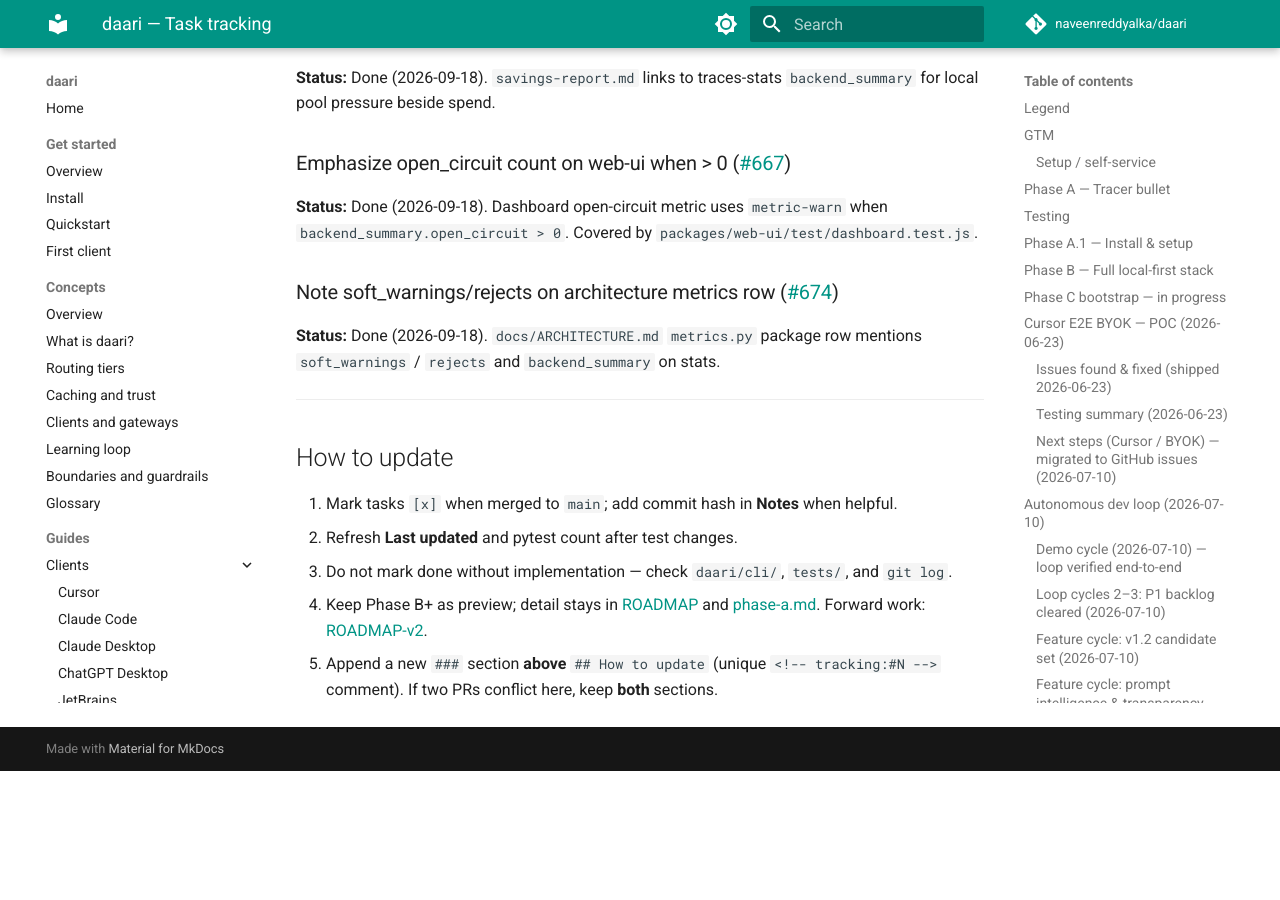
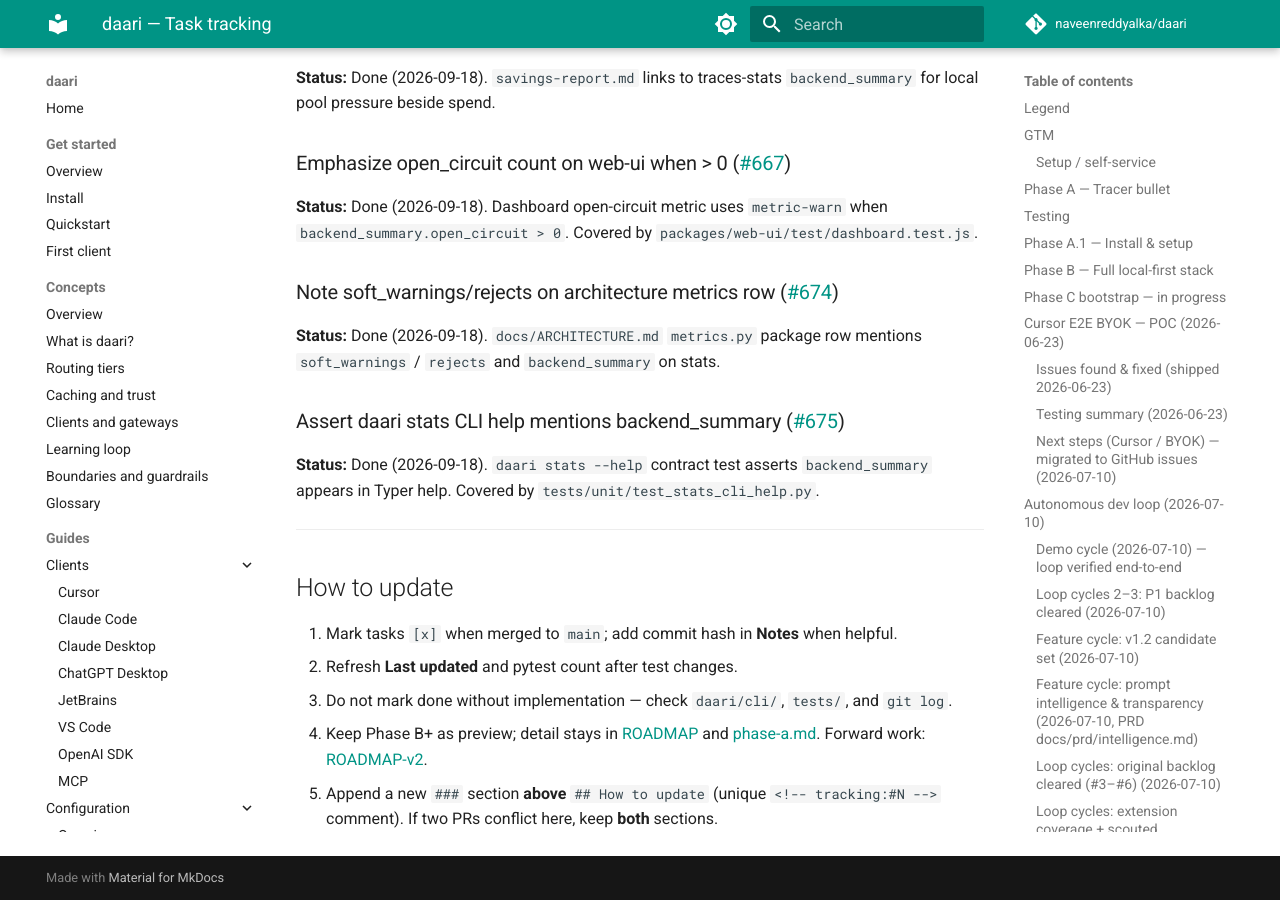
Before and after one commit to naveenreddyalka/daari, an MkDocs documentation site: the page built from docs/TRACKING.md, in a window 1280 px wide and 900 px high, scrolled down 75982 px. Built offline with MkDocs 1.6.1 and Material for MkDocs 9.7.7, drawn with Linux system fonts in a browser that asks for light colours; comment, search, counter and statistics services are not loaded; before the commit the page ends 76753 px from its top, so only the background shows below that.

Commit message:
test(cli): assert stats --help mentions backend_summary (#678)
Closes #675.

Co-authored-by: Cursor <cursoragent@cursor.com>

```diff
--- a/docs/TRACKING.md
+++ b/docs/TRACKING.md
@@ -3125,6 +3125,13 @@ when `backend_summary.open_circuit > 0`. Covered by
 **Status:** Done (2026-09-18). `docs/ARCHITECTURE.md` `metrics.py` package row
 mentions `soft_warnings` / `rejects` and `backend_summary` on stats.
 
+### Assert daari stats CLI help mentions backend_summary ([#675](https://github.com/naveenreddyalka/daari/issues/675))
+
+<!-- tracking:#675 -->
+**Status:** Done (2026-09-18). `daari stats --help` contract test asserts
+`backend_summary` appears in Typer help. Covered by
+`tests/unit/test_stats_cli_help.py`.
+
 ---
 
 ## How to update
```
Also changed, not shown: 1 other file.
